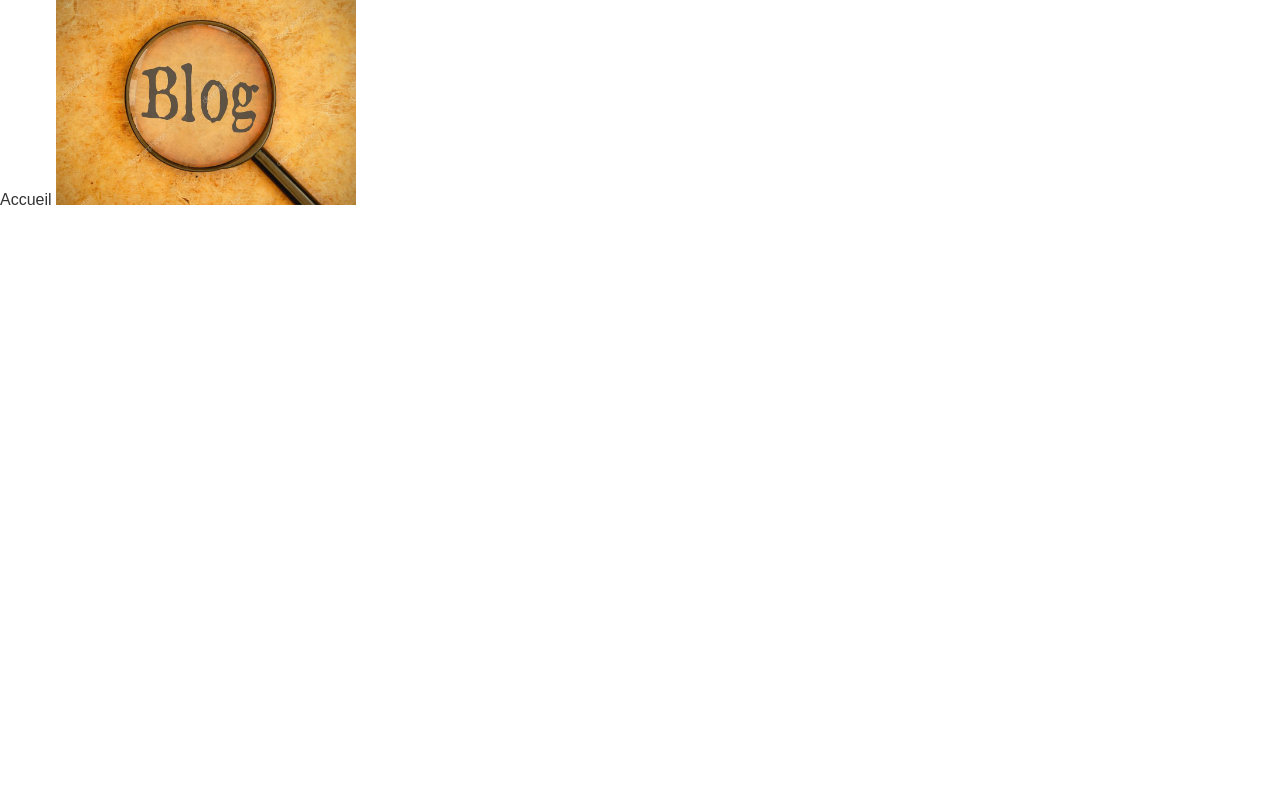
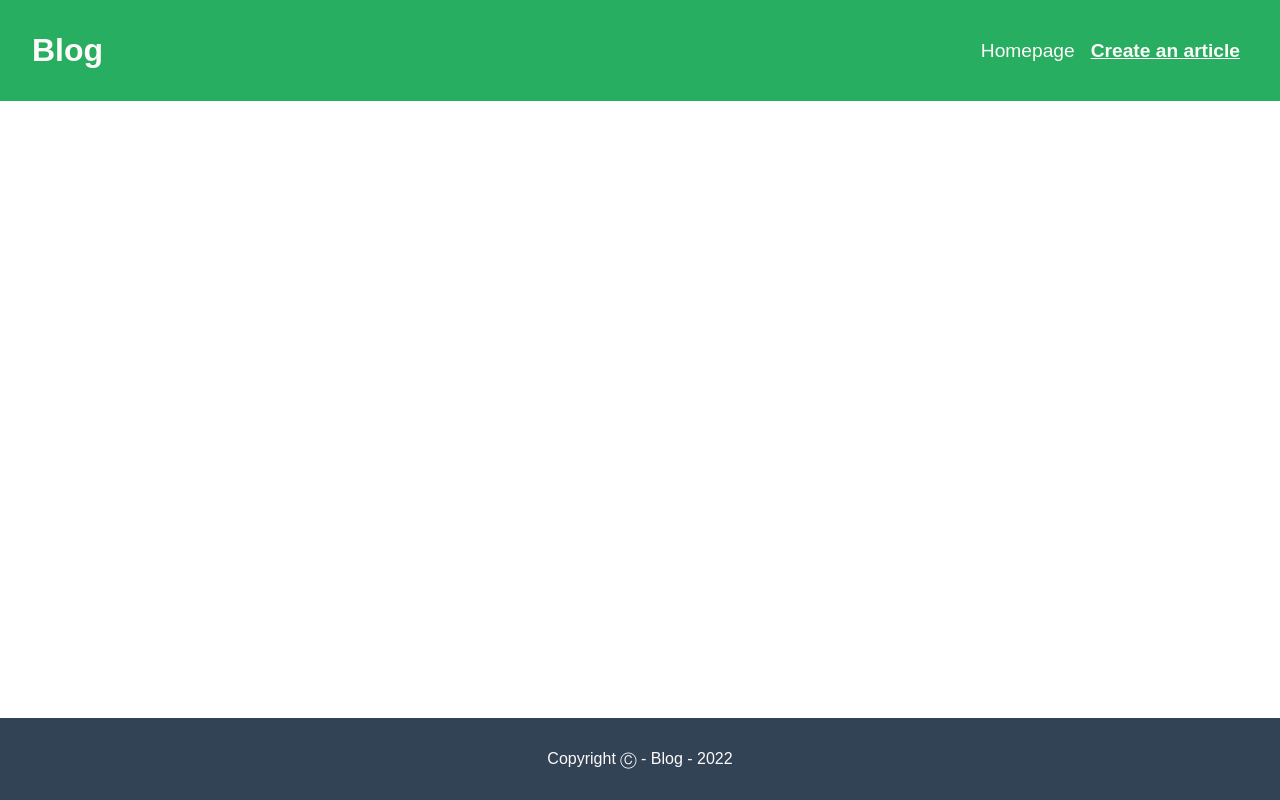
Before and after one commit to FullStackUp/blog, a website built with webpack: page src/form/form.html in a window 1280 px wide. Built offline with nearby package versions, Linux system fonts and the light colour scheme; files whose address does not match are found by name; a web font is replaced by a local one.

Commit message:
Customized header and footer

```diff
--- a/src/assets/sass/_bases.scss
+++ b/src/assets/sass/_bases.scss
@@ -32,7 +32,7 @@ h4 {
 }
 
 ul {
-  list-style: 0;
+  list-style: none;
 }
 
 img {
--- a/src/assets/sass/_variables.scss
+++ b/src/assets/sass/_variables.scss
@@ -1,6 +1,8 @@
 :root {
   --primary: #2ecc71;
-  --dark: #27ae68;
+  --dark: #27ae60;
+  --dark-grey: #324355;
+  --light: #fffafa;
   --accent: #2c3e50;
   --text: #333;
   --divider: #ecf0f1;
--- a/src/assets/sass/styles.scss
+++ b/src/assets/sass/styles.scss
@@ -17,16 +17,43 @@
 
 header {
   grid-area: header;
-  background: green;
-  padding: 20px;
+  background: var(--dark);
+  padding: 2rem;
+  display: flex;
+  flex-flow: row nowrap;
+  justify-content: space-between;
+  align-items: center;
+  a {
+    color: var(--light);
+  }
+  .header-brand {
+    font-size: 2rem;
+    font-weight: 700;
+  }
+  ul {
+    display: flex;
+    li {
+      .header-nav {
+        font-size: 1.2rem;
+        padding: 0 0.5rem;
+      }
+      .active {
+        font-weight: 700;
+        text-decoration: underline;
+      }
+    }
+  }
 }
 
 .content {
   grid-area: content;
-  padding: 20px;
+  padding: 2rem;
 }
 
 footer {
   grid-area: footer;
-  background: blue;
+  padding: 2rem;
+  background: var(--dark-grey);
+  color: var(--light);
+  text-align: center;
 }
--- a/src/form/form.html
+++ b/src/form/form.html
@@ -11,7 +11,22 @@
     <title>Form</title>
   </head>
   <body>
-    <a href="./index.html">Accueil</a>
-    <img src="./assets/img/blog.jpg" width="300" alt="blog" />
+    <div class="container">
+      <header>
+        <a class="header-brand" href="./index.html">Blog</a>
+        <ul>
+          <li>
+            <a class="header-nav" href="./index.html">Homepage</a>
+          </li>
+          <li>
+            <a class="header-nav active" href="./form.html"
+              >Create an article</a
+            >
+          </li>
+        </ul>
+      </header>
+      <div class="content"></div>
+      <footer>Copyright &#9400; - Blog - 2022</footer>
+    </div>
   </body>
 </html>
```
Also changed, not shown: src/index.html (+12 -2 lines).
